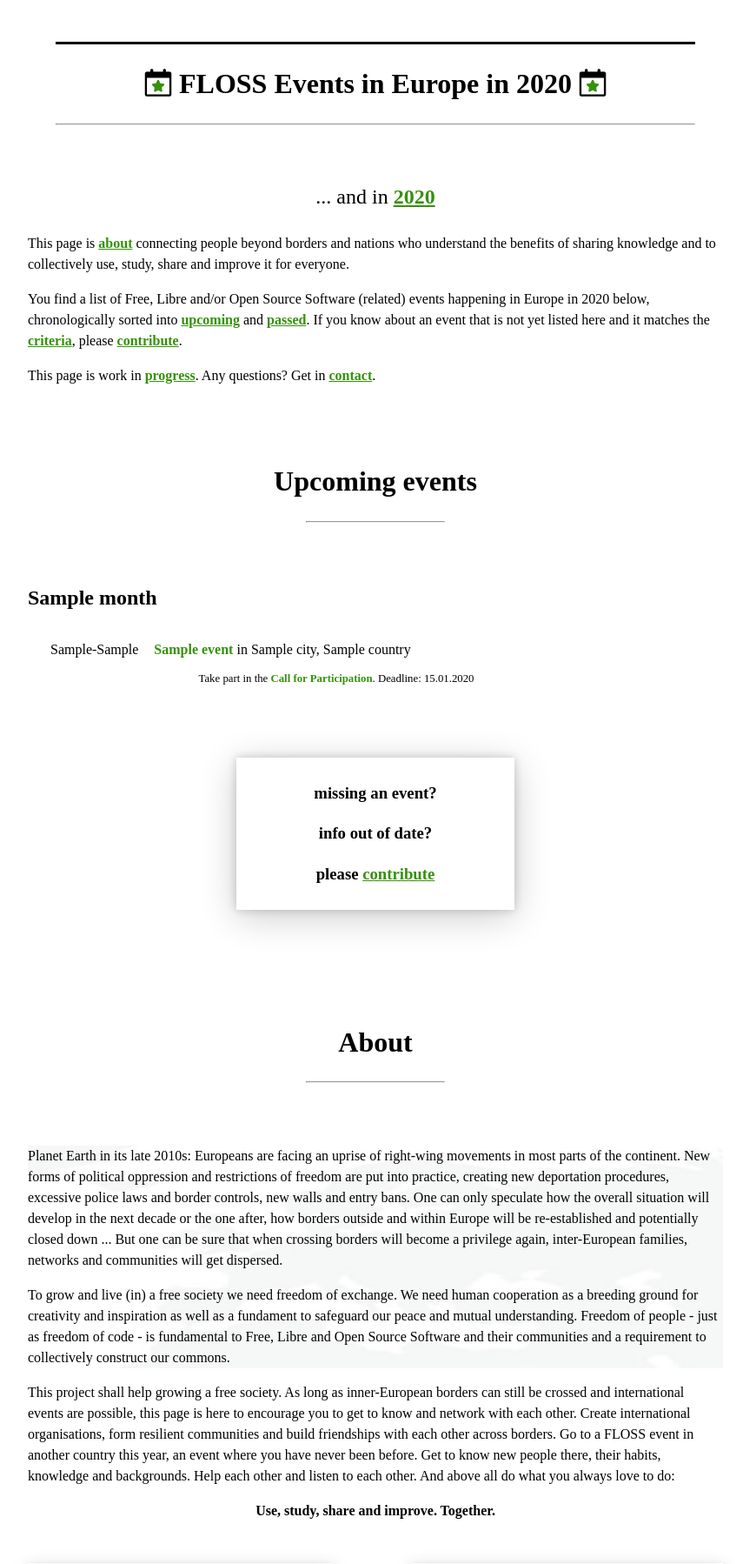
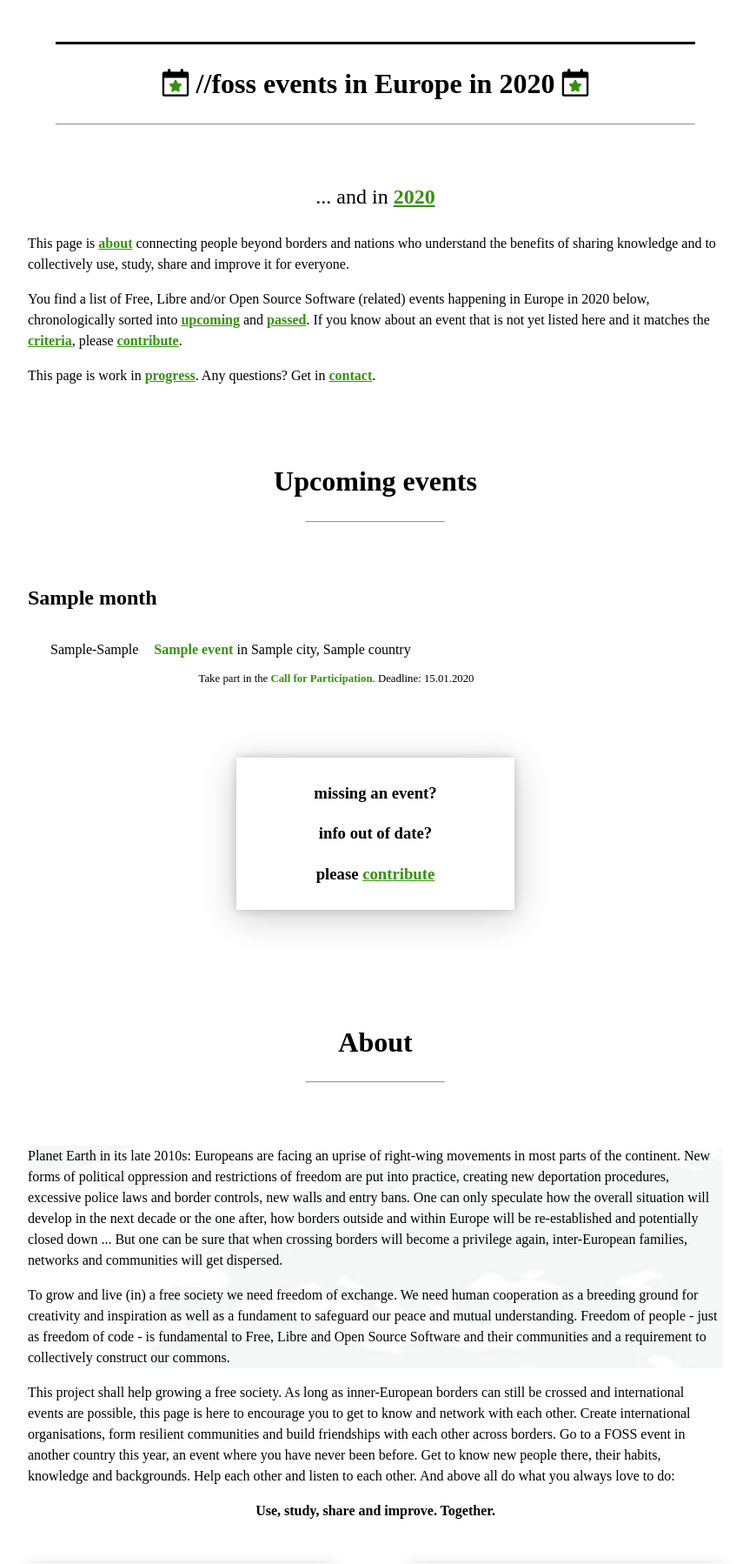
Before and after one commit to foss-events/website, a Python web app: template src/templates/index.html in a window 1280 px wide. Shown: the top 1798 px of the page at 87% size, without its empty margins (208-1063 px from the left). Run offline with Jinja, Linux system fonts and the light colour scheme; the template is opened without the code that fills it: most values are stand-ins (such as "Sample title", 1, 10 or a date in 2020).

Commit message:
Change floss to foss

```diff
--- a/src/templates/index.html
+++ b/src/templates/index.html
@@ -6,14 +6,14 @@
 
     <meta name="viewport" content="width=device-width, initial-scale=1">
     <meta charset="UTF-8">
-    <meta name="description" content="A collection of FLOSS events in Europe 2019"/>
+    <meta name="description" content="A collection of FOSS events in Europe 2019"/>
     <meta name="keywords"
           content="Free Software,FOSS,FLOSS,Software Libre, Open Source,Events,Camp,Conference,Collection,List,2019"/>
 
     <link rel="icon" href="favicon.ico" type="image/x-icon">
     <link rel="stylesheet" type="text/css" href="styles/flossevents.css">
 
-    <title>FLOSS Events in Europe</title>
+    <title>//foss events in Europe</title>
 </head>
 
 <body>
@@ -22,7 +22,7 @@
     <hr size="3" color="black">
     <h1>
         <img class="menu__logo" src="img/logo.png">
-        FLOSS Events in Europe in {{ year }}
+        //foss events in Europe in {{ year }}
         <img class="menu__logo" src="img/logo.png">
     </h1>
     <hr>
@@ -126,7 +126,7 @@
 <p>This project shall help growing a free society. As long as inner-European borders can still be crossed and
     international events are possible, this page is here to encourage you to get to know and network with each other.
     Create international organisations, form resilient communities and build friendships with each other across borders.
-    Go to a FLOSS event in another country this year, an event where you have never been before. Get to know new people
+    Go to a FOSS event in another country this year, an event where you have never been before. Get to know new people
     there, their habits, knowledge and backgrounds. Help each other and listen to each other. And above all do what you
     always love to do: </p>
 
@@ -169,8 +169,8 @@
 
 <h2 class="navhead" id="criteria">Criteria</h2>
 
-<p>This page is all about collecting a list of FLOSS community events. Community can be companies, researchers,
-    users, developers etc who spread, develop, use or share software, published under a FLOSS license. Events can be
+<p>This page is all about collecting a list of FOSS community events. Community can be companies, researchers,
+    users, developers etc who spread, develop, use or share software, published under a FOSS license. Events can be
     fairies, conferences, *-a-thons, camps and other kind of events as long as they match the following
     criteria:</p>
 
@@ -193,7 +193,7 @@
 <h2 class="navhead" id="progress">Work in progress</h2>
 
 <p>This page is work in progress. It is build from scratch and shall become a database-driven web-project for and by
-    the FLOSS community to help connecing people. If you are interested in sharing knowlege or improving something
+    the FOSS community to help connecing people. If you are interested in sharing knowlege or improving something
     <a href="mailto:contact@foss.events">get in contact</a>.</p>
 
 <p style="text-align: right;"><a href="#top">Navigation [&uarr;]</a></p>
```
